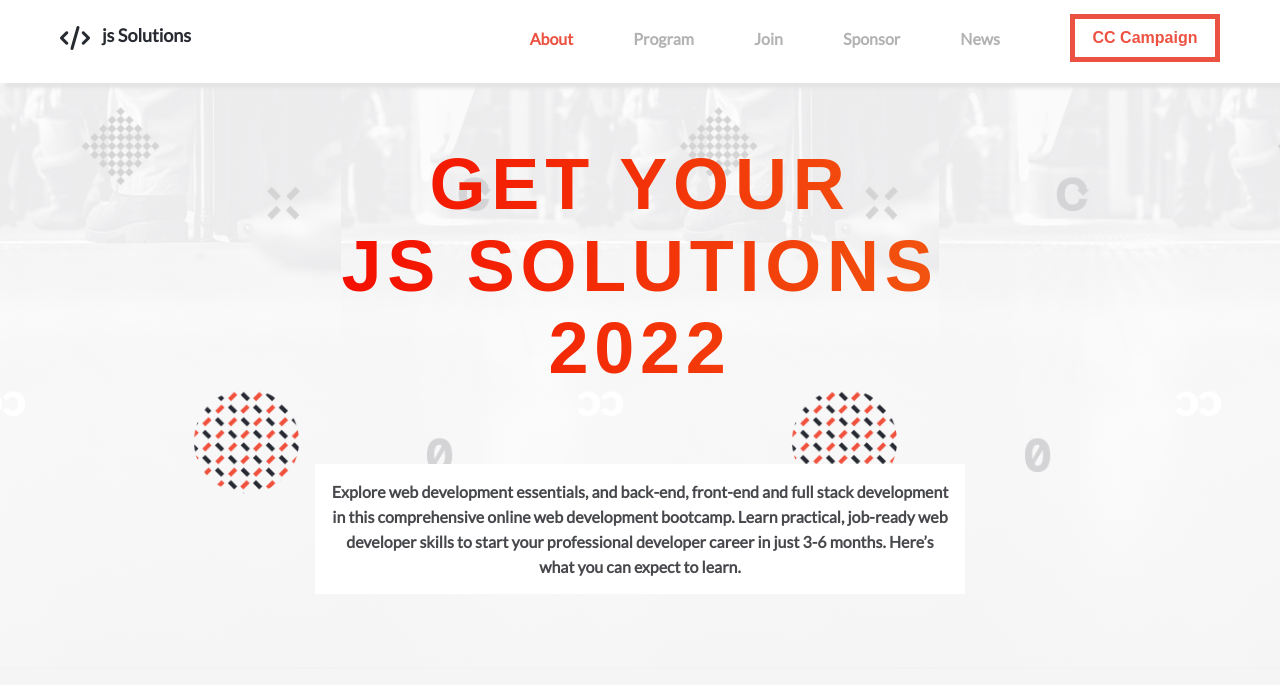
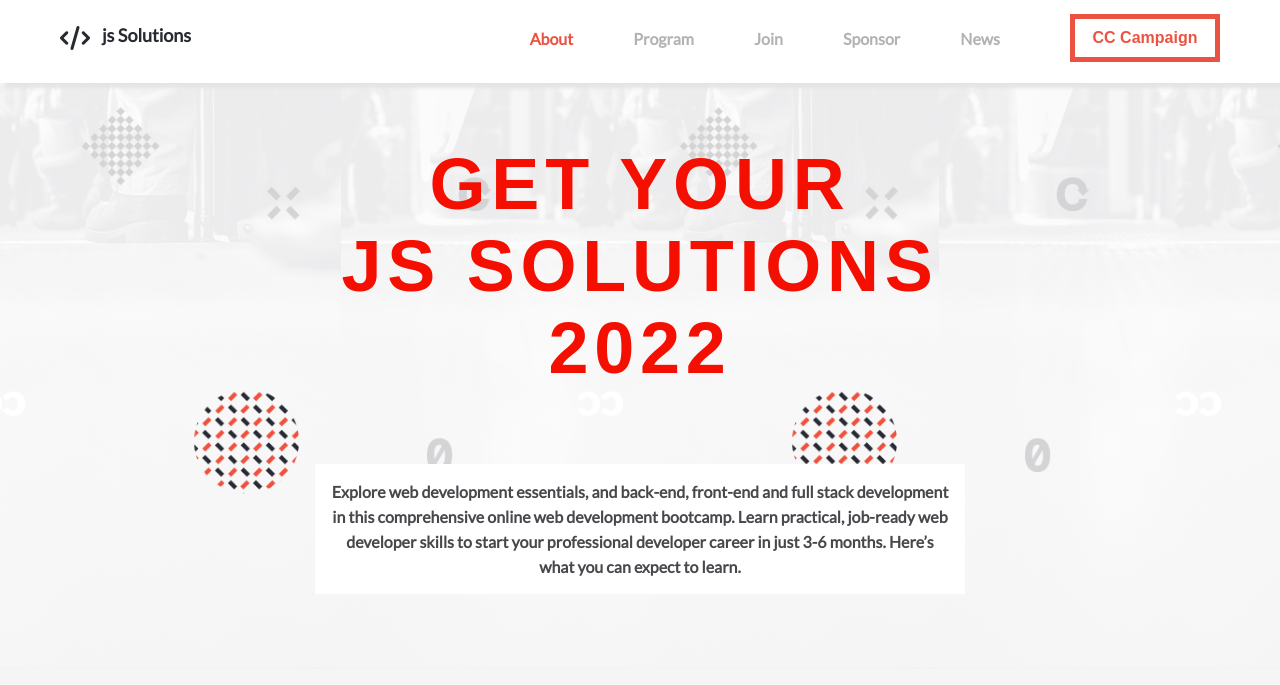
Before and after one commit to HamzaAnwar1998/Capstone-Project, a website: page about.html in a window 1280 px wide. Shown: the part 56-741 px from the top of the page. Drawn offline with Linux system fonts and the light colour scheme; a web font is replaced by a local one.

Commit message:
remove stylelint errors

```diff
--- a/styles.css
+++ b/styles.css
@@ -2,7 +2,7 @@
 @import url('https://fonts.googleapis.com/css2?family=Lato&display=swap');
 
 @font-face {
-    font-family: 'Cocogoose';
+    font-family: Cocogoose;
     src: local('COCOGOOSE'), url('https://fonts.cdnfonts.com/s/26936/cocogoose_trial.woff') format('woff');
     font-weight: normal;
     font-style: normal;
@@ -16,7 +16,9 @@
 
 .wrapper{
     width: 100%;
+
     /* max-width: 1440px; */
+
     /* margin: 0 auto; */
     overflow-x: hidden;
     font-family: Lato,sans-serif;
@@ -59,6 +61,7 @@
     background-color: #fff;
     box-shadow: 5px 5px 4px #e4e4e4;
     z-index: 1;
+
     /* transition: all 1s ease-in-out; */
 }
 
@@ -169,11 +172,8 @@
 }
 
 .hero-box .headline{
-    font-family: 'Cocogoose', sans-serif;
-    background-image: linear-gradient(90deg, #f40f00, #f25410);
-    -webkit-background-clip: text;
-    background-clip: text;
-    color: transparent;
+    font-family: Cocogoose, sans-serif;
+    color: #f40f00;
     margin-top: 10px;
     letter-spacing: 0.08em;
     font-size: 48px;
@@ -220,7 +220,7 @@
     color: #272A31;
     margin-top: 30px;
     font-weight: bolder;
-    font-family: 'Cocogoose',sans-serif;
+    font-family: Cocogoose,sans-serif;
     margin-left: 25px;
 }
 
@@ -237,6 +237,7 @@
 .main-program{
     /* background-color: #272A31; */
     background-image: url('./images/mainProgramBg.jpg');
+
     /* background-blend-mode: overlay; */
     background-size: cover;
     background-repeat: no-repeat;
@@ -660,6 +661,7 @@
 
     .navbox .items-box{
         margin-right: 40px;
+
         /* opacity: 1; */
         transition: none;
         display: flex;
```
